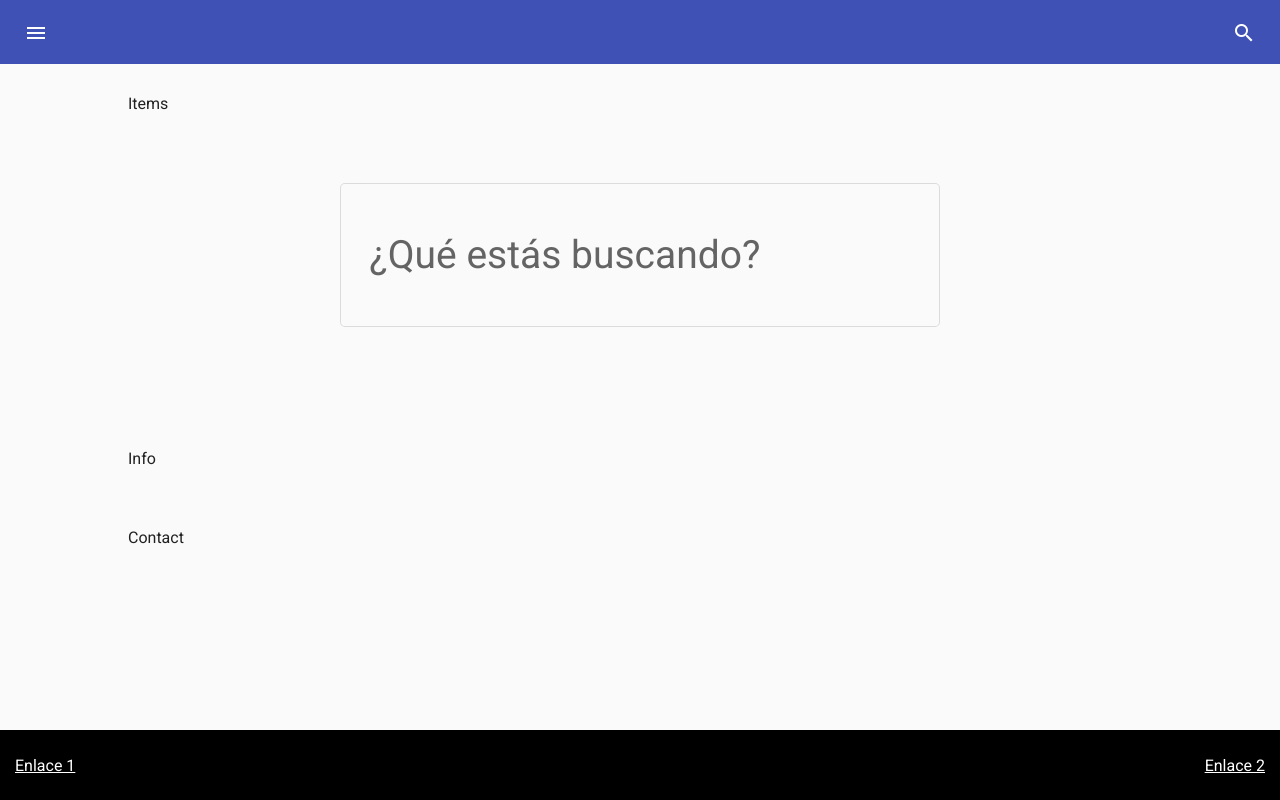
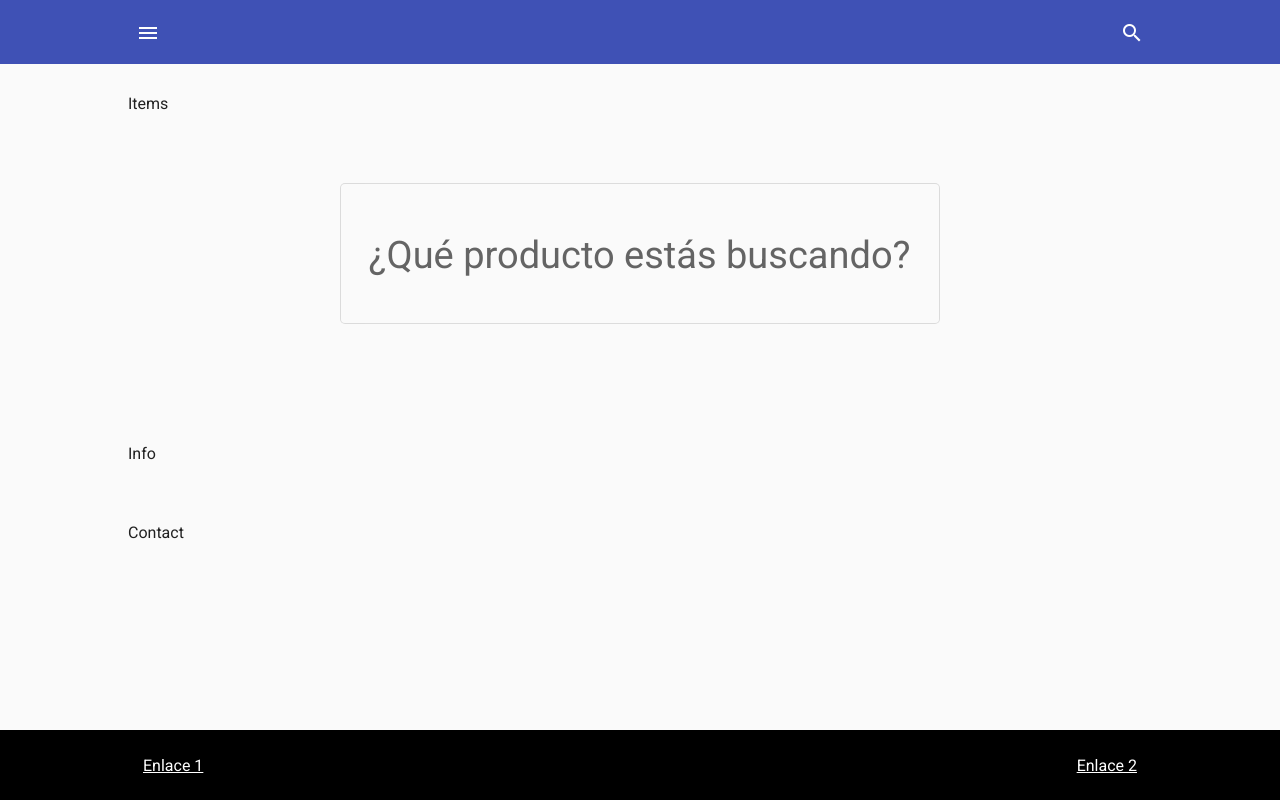
Before and after one commit to edufrojo/menajeonline, an Angular app in the folder frontend/: page /welcome in a window 1280 px wide. Built offline with nearby package versions, Linux system fonts and the light colour scheme.

Commit message:
fix: actualizar header y footer

```diff
--- a/frontend/src/app/pages/welcome/welcome.component.html
+++ b/frontend/src/app/pages/welcome/welcome.component.html
@@ -7,9 +7,9 @@
       <mat-form-field
         class="input-buscar"
         appearance="outline"
-        [style.fontSize.px]="39"
+        [style.fontSize.px]="38"
       >
-        <mat-label>¿Qué estás buscando?</mat-label>
+        <mat-label>¿Qué producto estás buscando?</mat-label>
         <input matInput />
       </mat-form-field>
     </div>
--- a/frontend/src/app/shared/footer/footer.component.html
+++ b/frontend/src/app/shared/footer/footer.component.html
@@ -1,8 +1,6 @@
 <footer>
-  <div class="left">
+  <div class="container">
     <a href="http://">Enlace 1</a>
-  </div>
-  <div class="right">
     <a href="http://">Enlace 2</a>
   </div>
 </footer>
--- a/frontend/src/app/shared/footer/footer.component.scss
+++ b/frontend/src/app/shared/footer/footer.component.scss
@@ -1,13 +1,18 @@
 footer {
   display: flex;
-  align-items: center;
-  justify-content: space-between;
+  justify-content: center;
   min-height: 70px;
   background-color: black;
 
-  a {
-    color: white;
-    padding-left: 15px;
-    padding-right: 15px;
+  .container {
+    display: flex;
+    align-items: center;
+    justify-content: space-between;
+
+    a {
+      color: white;
+      padding-left: 15px;
+      padding-right: 15px;
+    }
   }
 }
--- a/frontend/src/app/shared/header/header.component.html
+++ b/frontend/src/app/shared/header/header.component.html
@@ -1,4 +1,5 @@
 <mat-toolbar id="header" color="primary">
+  <div class="container">
     <button
       mat-icon-button
       aria-label="menu"
@@ -10,4 +11,5 @@
     <button mat-icon-button aria-label="search" class="search">
       <mat-icon>search</mat-icon>
     </button>
+  </div>
 </mat-toolbar>
--- a/frontend/src/app/shared/header/header.component.scss
+++ b/frontend/src/app/shared/header/header.component.scss
@@ -1,9 +1,10 @@
 #header {
   display: flex;
   justify-content: center;
-  justify-content: space-between;
 
-  img {
-    height: 30px;
+  .container {
+    display: flex;
+    justify-content: center;
+    justify-content: space-between;
   }
 }
```
Lines whose indentation alone changed are shown as unchanged.
